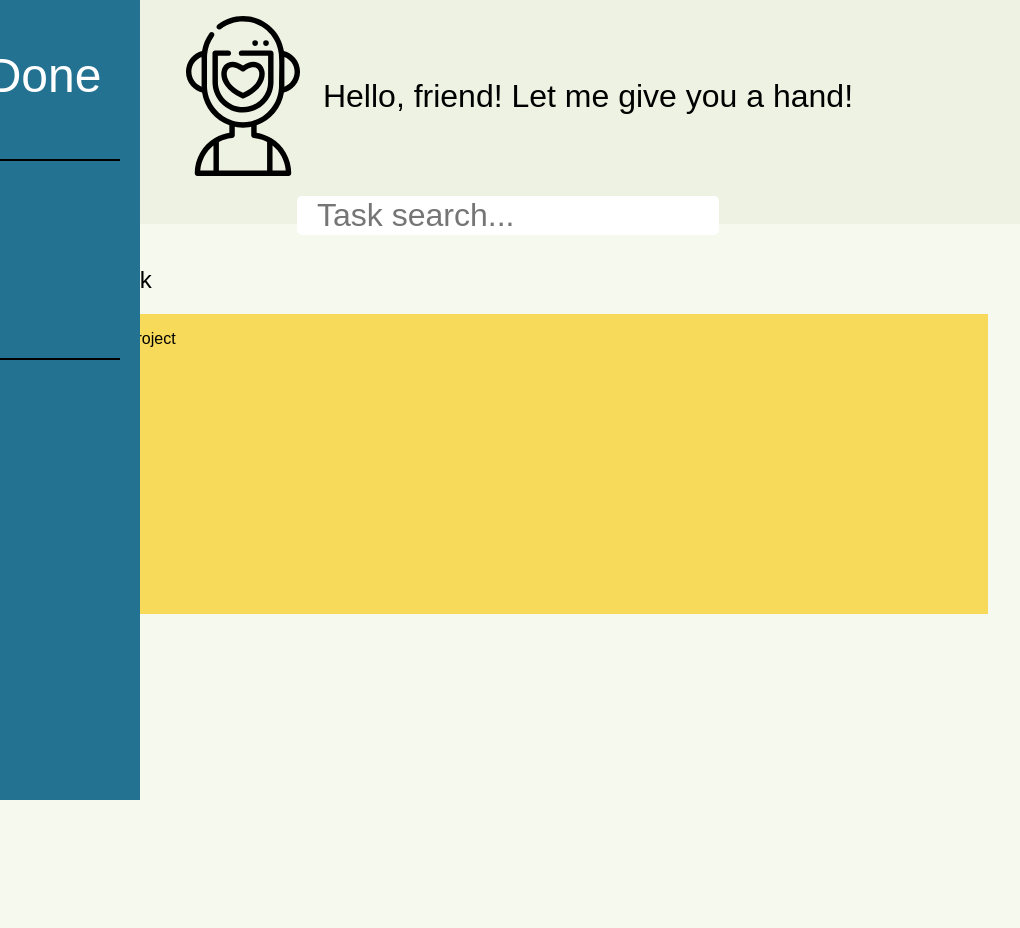
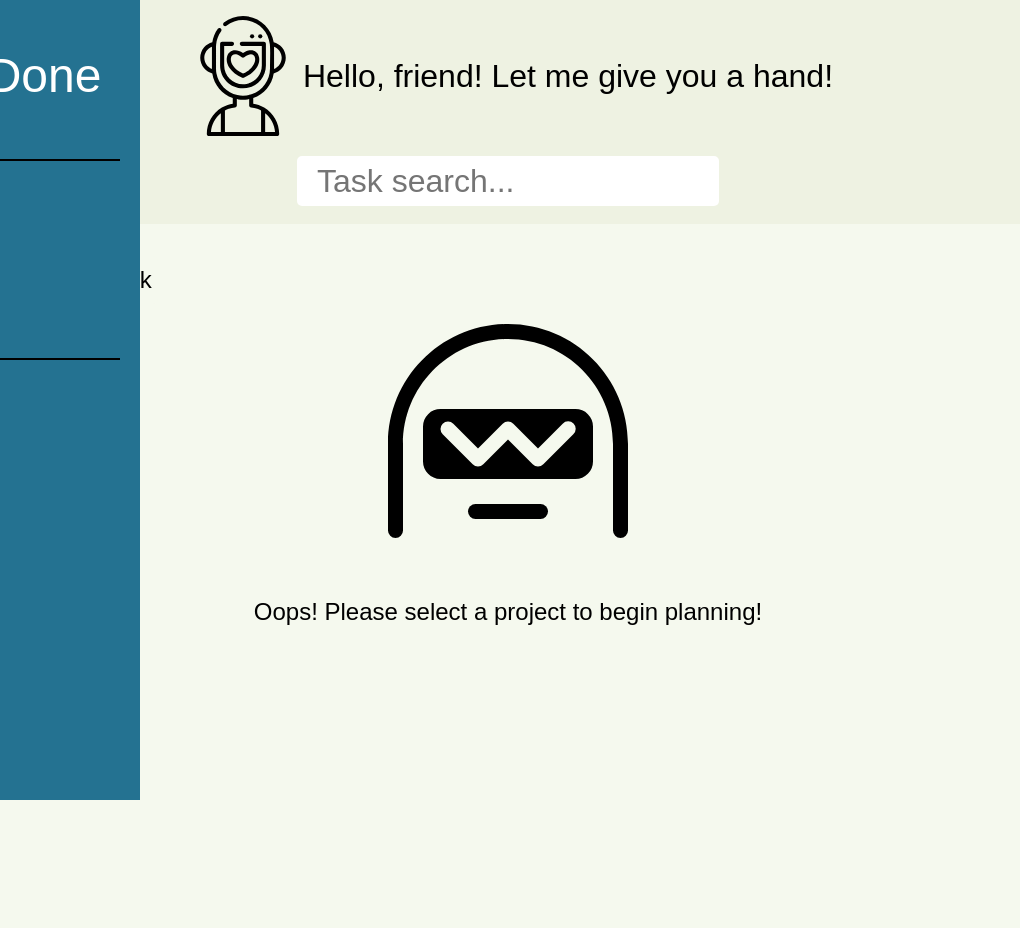
Before and after one commit to StefanTudora/to-do-list, a website built with webpack: page src/template.html in a window 1280 px wide. Shown: the full height of the page, 260-1280 px from the left. Built offline with nearby package versions, Linux system fonts and the light colour scheme; a web font is replaced by a local one.

Commit message:
Save progress

```diff
--- a/src/style.css
+++ b/src/style.css
@@ -124,9 +124,15 @@ input:focus::placeholder {
     gap: 10px;
 }
 
-.task-content>#task-list-container {
-    height: 300px;
-    background-color: #f8da5b;
+.task-content > #task-list-container > #temp-div {
+    /* height: 300px;
+    background-color: #f8da5b; */
+    display: flex;
+    flex-direction: column;
+    justify-content: center;
+    align-items: center;
+    gap: 20px;
+    font-size: 1.5rem;
 }
 
 .task-content button {
--- a/src/template.html
+++ b/src/template.html
@@ -35,7 +35,7 @@
     <div id="main-content">
         <div class="user-content">
             <div>
-                <img src="./assets/robot-ai-svgrepo-com.svg" style="width: 10rem;">
+                <img src="./assets/robot-ai-svgrepo-com.svg" style="width: 7.5rem;">
                 <p style="font-size: 2rem;">Hello, friend! Let me give you a hand!</p>
             </div>
             <input placeholder="Task search...">
@@ -46,7 +46,10 @@
             </div>
             <div id="task-list-container">
                 <!-- Dinamicaly generated -->
-                <p>Please select project</p>
+                <div id="temp-div">
+                    <img src="./assets/hubot-svgrepo-com.svg" style="width: 15rem;">
+                    <p>Oops! Please select a project to begin planning!</p>
+                </div>
             </div>
         </div>
     </div>
@@ -60,7 +63,8 @@
                 </div>
                 <div>
                     <label for="description">Description</label>
-                    <textarea name="textarea" name="description" id="description" style="height:5rem;" placeholder="Input short description..."></textarea>
+                    <textarea name="textarea" name="description" id="description" style="height:5rem;"
+                        placeholder="Input short description..."></textarea>
                 </div>
                 <div>
                     <label for="dueDate">Due Date</label>
```
Also changed, not shown: src/assets/hubot-svgrepo-com.svg (added).
